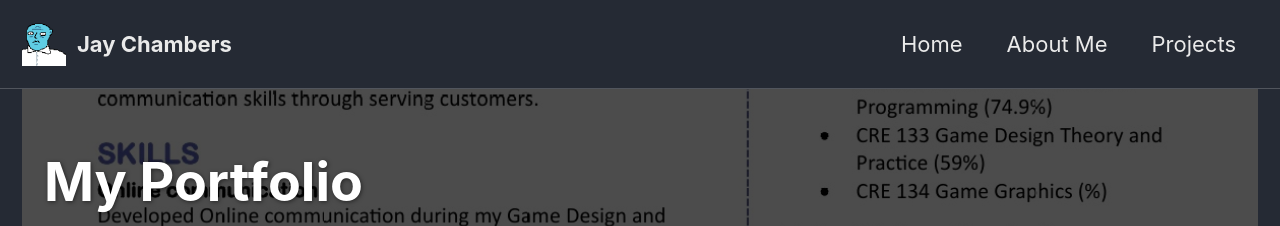
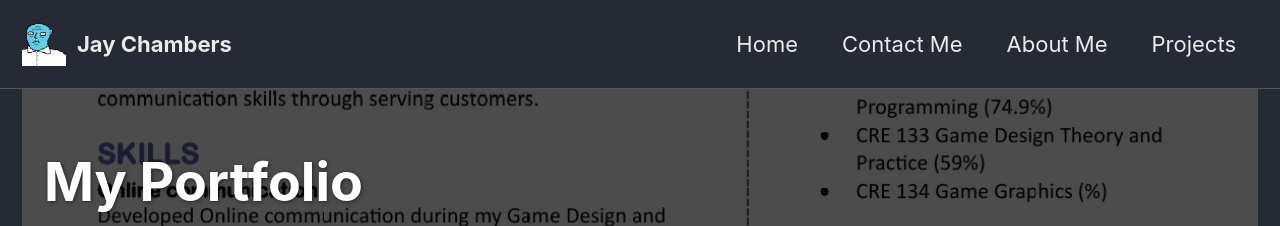
Before and after one commit to The-Funky-Pilot/The-Funky-Pilot.github.io, a Jekyll site: the page built from _pages/index.md, in a window 1280 px wide. Shown: the top 226 px of the page. Built offline with Jekyll 4.4.1, drawn with Linux system fonts in a browser that asks for light colours.

Commit message:
Update navigation.yml

```diff
--- a/_data/navigation.yml
+++ b/_data/navigation.yml
@@ -2,6 +2,8 @@
 main:
   - title: "Home"
     url: /
+  - title: "Contact Me"
+    url: /pages/ContactMe/
   - title: "About Me"
     url: /AboutMe/
   - title: "Projects"
```
